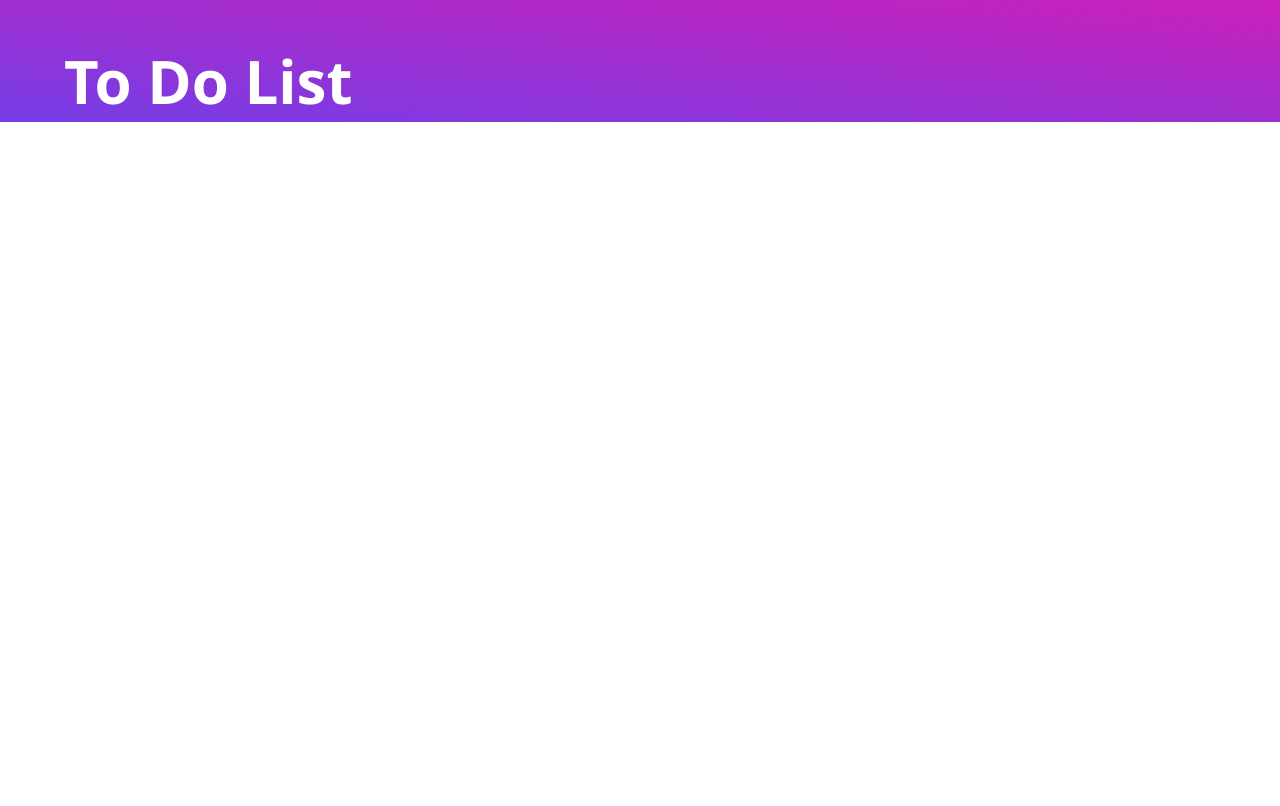
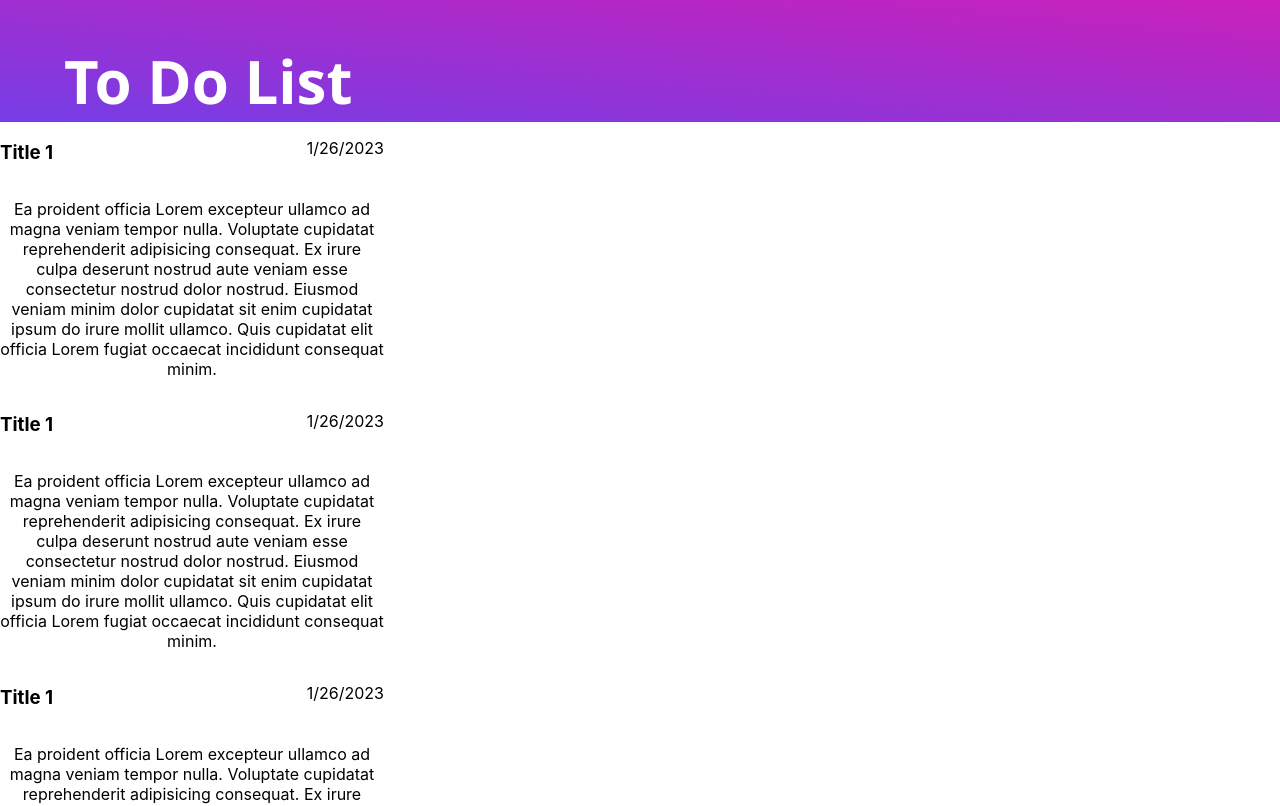
Before and after one commit to DanWilk/todoList, a React (Create React App) app: page / in a window 1280 px wide. Shown: the top 806 px of the page. Built offline with nearby package versions, Linux system fonts and the light colour scheme.

Commit message:
created and laid out Notes list

```diff
--- a/src/App.css
+++ b/src/App.css
@@ -53,3 +53,18 @@ header {
   margin-left: 5%;
   margin-bottom: 0%;
 }
+
+.itemListContainer {
+  width: 30%;
+  display: flex;
+  flex-wrap: wrap;
+}
+
+.noteItem {
+  width: 100%;
+}
+
+.NoteTitleArea {
+  display: flex;
+  justify-content: space-between;
+}
--- a/src/App.js
+++ b/src/App.js
@@ -1,11 +1,13 @@
 import logo from './logo.svg';
 import './App.css';
 import Header from './components/Header/index';
+import NoteListItem from './components/NoteListItem'
 
 function App() {
   return (
     <div className="App">
       <Header />
+      <NoteListItem />
     </div>
   );
 }
--- /dev/null
+++ b/src/components/NoteItem/index.js
@@ -0,0 +1,17 @@
+import React from "react";
+
+const NoteItem = (key) => {
+    return (
+        <div className='NoteItmem' key={key}>
+            <div className='NoteTitleArea'>
+                <h3>Title 1</h3>
+                <p className='NoteDueDate'>1/26/2023</p>
+            </div>
+            <div className='NoteText'>
+                <p>Ea proident officia Lorem excepteur ullamco ad magna veniam tempor nulla. Voluptate cupidatat reprehenderit adipisicing consequat. Ex irure culpa deserunt nostrud aute veniam esse consectetur nostrud dolor nostrud. Eiusmod veniam minim dolor cupidatat sit enim cupidatat ipsum do irure mollit ullamco. Quis cupidatat elit officia Lorem fugiat occaecat incididunt consequat minim.</p>
+            </div>
+        </div>
+    )
+}
+
+export default NoteItem;
--- a/src/components/NoteListItem/index.js
+++ b/src/components/NoteListItem/index.js
@@ -1,11 +1,16 @@
 import React from "react";
+import NoteItem from "../NoteItem";
 
 const NoteListItem = () => {
-
+    let array = [1, 2, 3, 4, 5]
 
     return (
-        <div>
-
-        </div>
+        <section className="itemListContainer">
+            {array.map((item, i) => {
+                return <NoteItem key={i}/>
+            })}
+        </section>
     )
 }
+
+export default NoteListItem;
```
Also changed, not shown: src/components/ItemList/index.js (added, +11 -0 lines).
